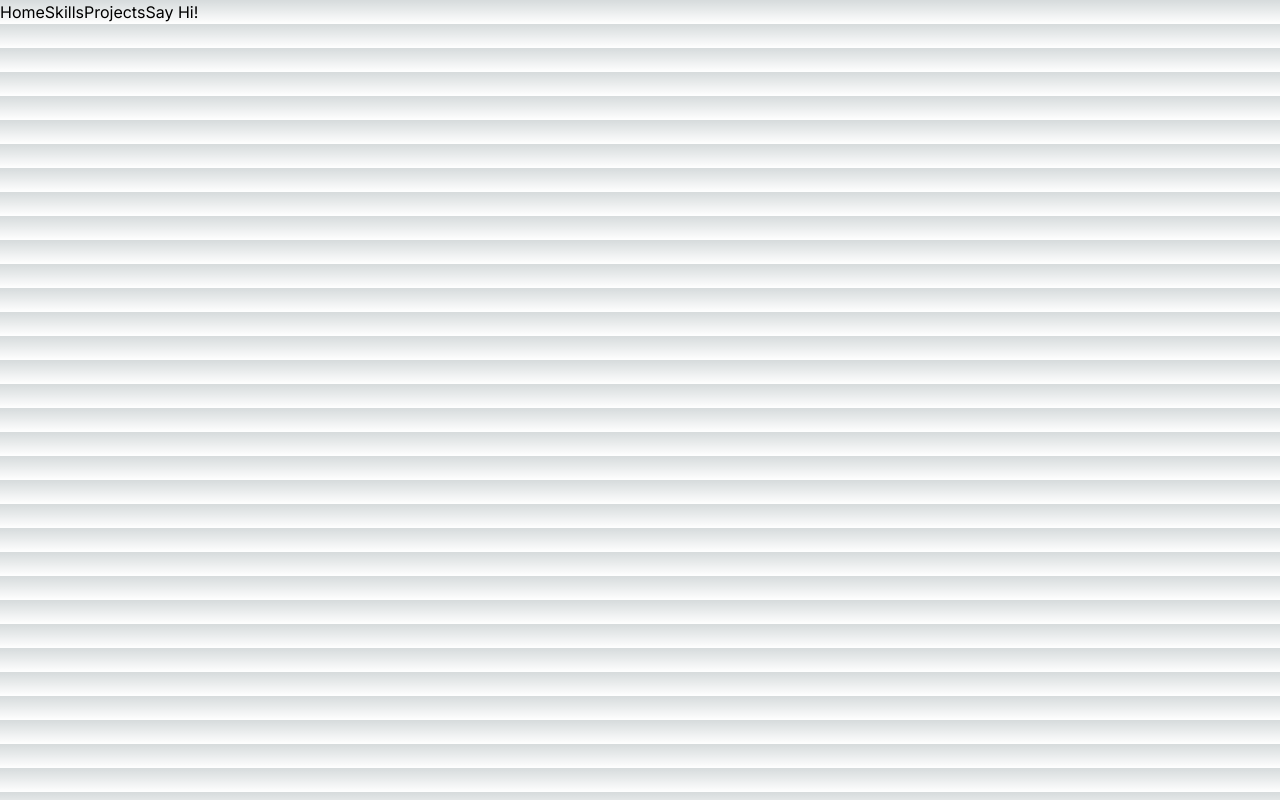
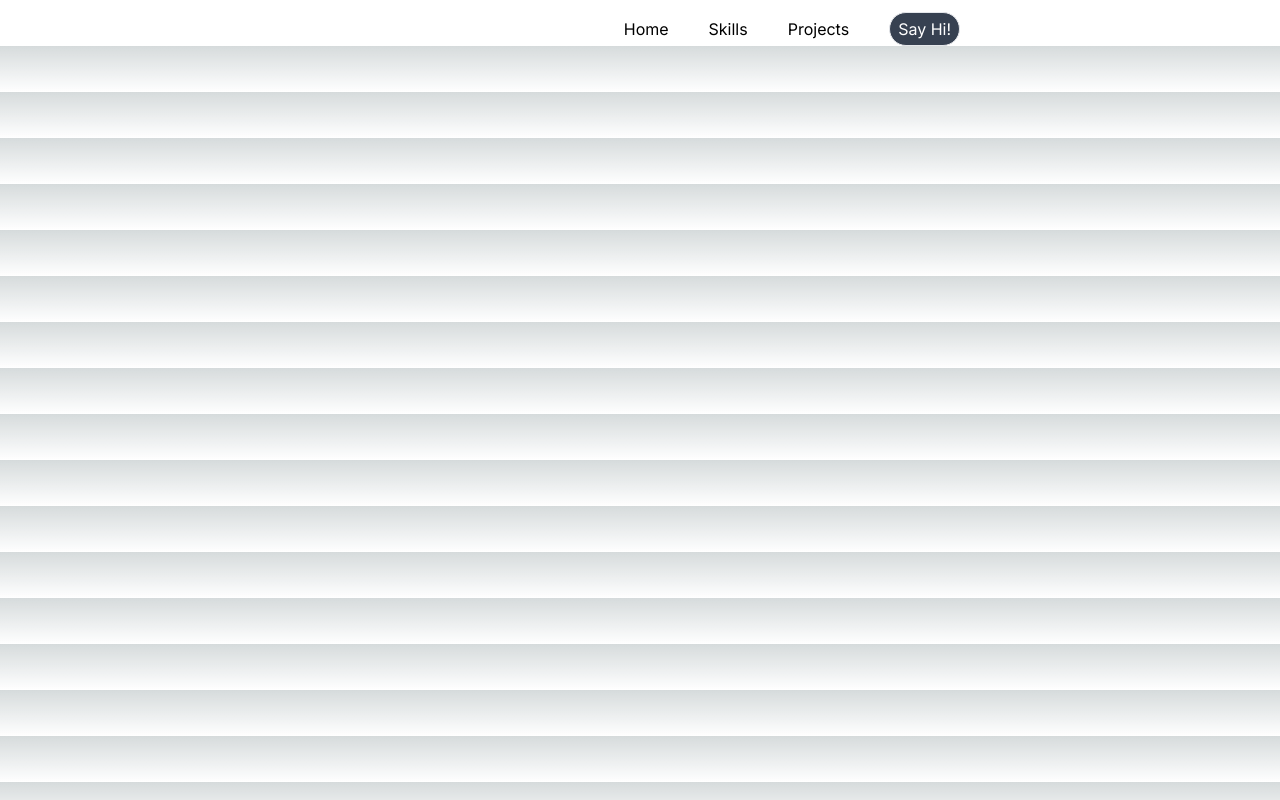
Before and after one commit to SourabhThakur01/protfolio-1, a Next.js app: page / in a window 1280 px wide. Built offline with nearby package versions, Linux system fonts and the light colour scheme.

Commit message:
Update page.js

```diff
--- a/app/page.js
+++ b/app/page.js
@@ -2,12 +2,14 @@ import Image from 'next/image'
 
 export default function Home() {
   return (
-    <main>
-      <div className='text-left'>
-        <button>Home</button>
-        <button>Skills</button>
-        <button>Projects</button>
-        <button>Say Hi!</button>
+    <main className='bg-white text-black l-10'>
+      <div className='ml-[300px] mr-[300px]'>
+        <div className='text-right'>
+          <button className='text-bold mr-10 mt-3'>Home</button>
+          <button className='text-bold mr-10 mt-3'>Skills</button>
+          <button className='text-bold mr-10 mt-3'>Projects</button>
+          <button className='text-bold mr-5 mt-3 border rounded-full bg-gray-700 text-white p-1 pl-2 pr-2'>Say Hi!</button>
+        </div>
       </div>
     </main>
   )
```
